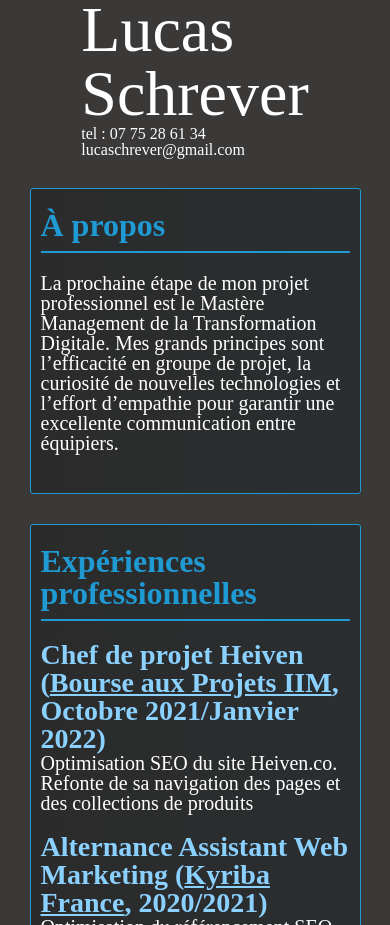
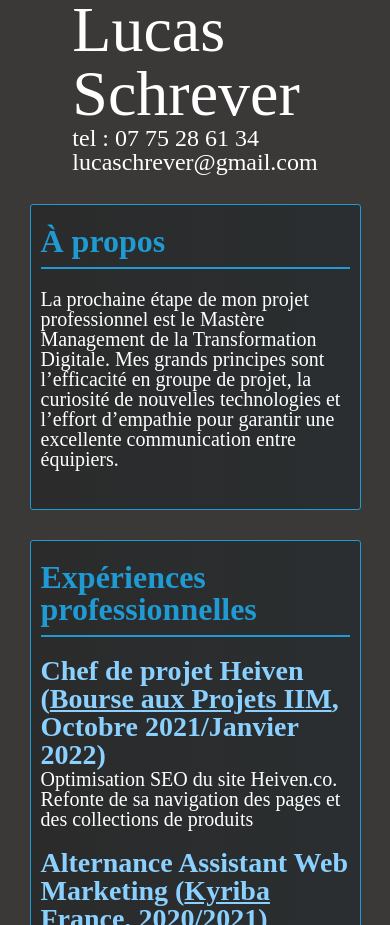
Before and after one commit to LucasLeNumerique/myPortfolio-rooterTry, a React (Create React App) app: page /curriculum-vitae in a window 390 px wide. Shown: the part 890-1815 px from the top of the page. Built offline with nearby package versions, Linux system fonts and the light colour scheme.

Commit message:
RESPONSIVE

```diff
--- a/src/pages/CV/CV.sass
+++ b/src/pages/CV/CV.sass
@@ -50,4 +50,4 @@ section
             #infos-a
                 font-size: 4rem
             #infos-b
-                font-size: 1rem
+                font-size: 1.5rem
```
